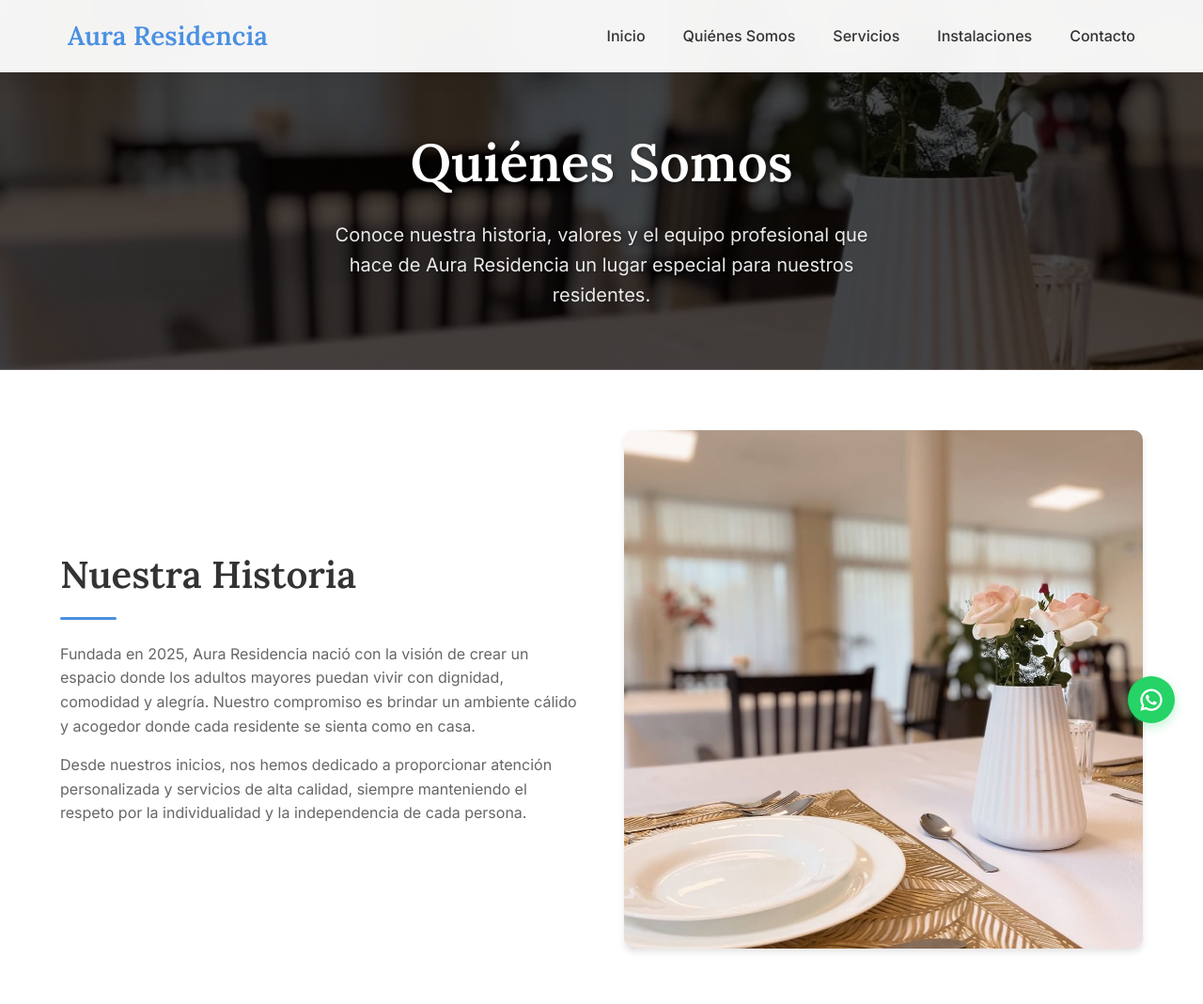
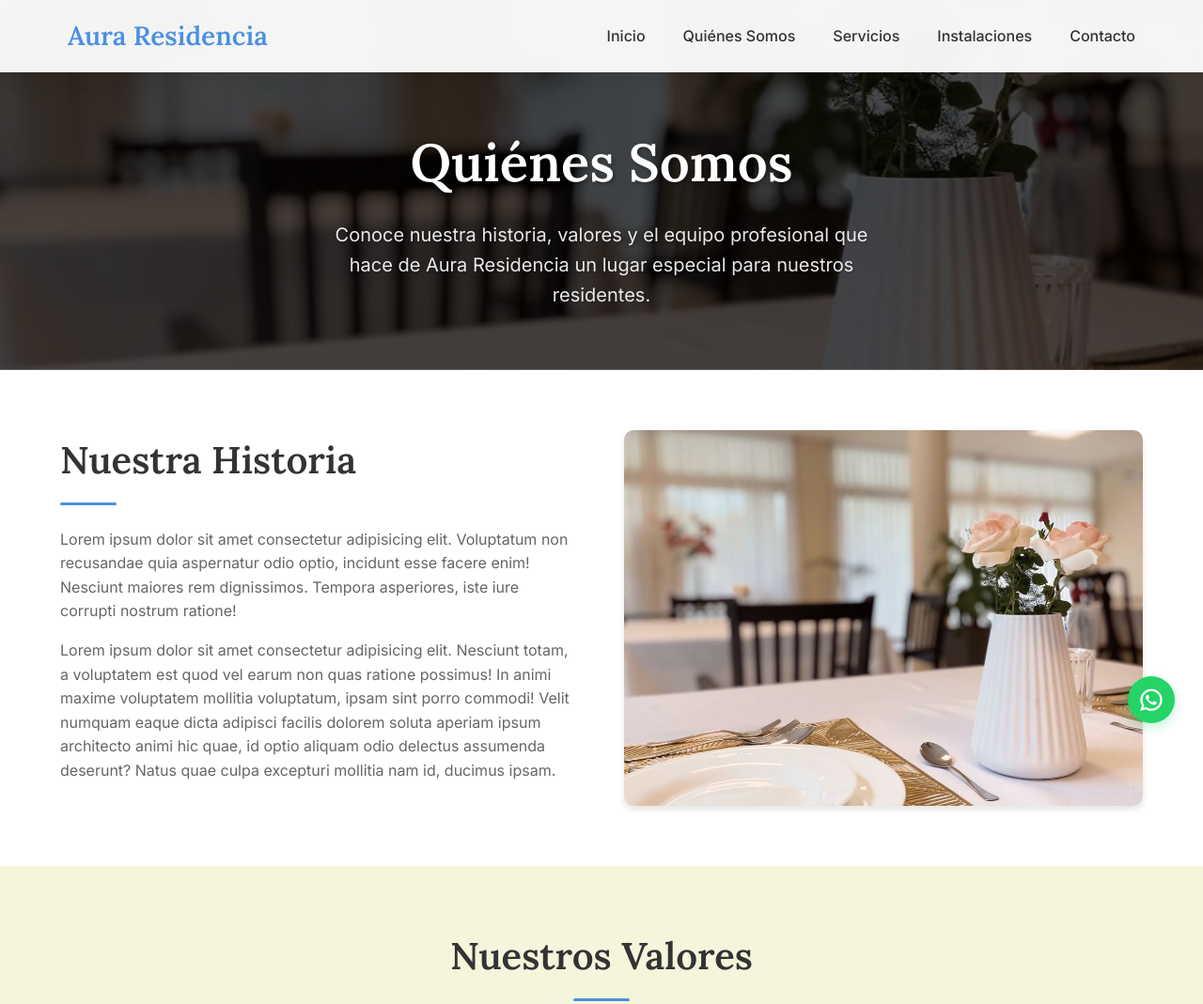
Before and after one commit to nico-valero/aura-residencia, a plain HTML site: page about.html in a window 1280 px wide. Shown: the top 1069 px of the page at 94% size. Drawn offline with Linux system fonts and the light colour scheme.

Commit message:
About-us updated

```diff
--- a/about.html
+++ b/about.html
@@ -43,8 +43,9 @@
                 <div class="about-content">
                     <div class="about-text">
                         <h2>Nuestra Historia</h2>
-                        <p>Fundada en 2025, Aura Residencia nació con la visión de crear un espacio donde los adultos mayores puedan vivir con dignidad, comodidad y alegría. Nuestro compromiso es brindar un ambiente cálido y acogedor donde cada residente se sienta como en casa.</p>
-                        <p>Desde nuestros inicios, nos hemos dedicado a proporcionar atención personalizada y servicios de alta calidad, siempre manteniendo el respeto por la individualidad y la independencia de cada persona.</p>
+                        <p>Lorem ipsum dolor sit amet consectetur adipisicing elit. Voluptatum non recusandae quia aspernatur odio optio, incidunt esse facere enim! Nesciunt maiores rem dignissimos. Tempora asperiores, iste iure corrupti nostrum ratione!</p>
+                        <p>Lorem ipsum dolor sit amet consectetur adipisicing elit. Nesciunt totam, a voluptatem est quod vel earum non quas ratione possimus! In animi maxime voluptatem mollitia voluptatum, ipsam sint porro commodi!
+                        Velit numquam eaque dicta adipisci facilis dolorem soluta aperiam ipsum architecto animi hic quae, id optio aliquam odio delectus assumenda deserunt? Natus quae culpa excepturi mollitia nam id, ducimus ipsam.</p>
                     </div>
                     <div class="about-image">
                         <img src="media/espacios/comedor_1.jpg" alt="Comedor principal de Aura Residencia" loading="lazy">
--- a/styles.css
+++ b/styles.css
@@ -972,7 +972,7 @@ textarea {
     display: grid;
     grid-template-columns: 1fr 1fr;
     gap: 3rem;
-    align-items: center;
+    align-items: start;
 }
 
 .about-story .about-text h2 {
@@ -990,8 +990,15 @@ textarea {
     color: var(--light-text);
 }
 
+.about-story .about-image {
+    height: 100%;
+    max-height: 400px;
+}
+
 .about-story .about-image img {
     width: 100%;
+    height: 100%;
+    object-fit: cover;
     border-radius: 10px;
     box-shadow: var(--large-shadow);
 }
```
